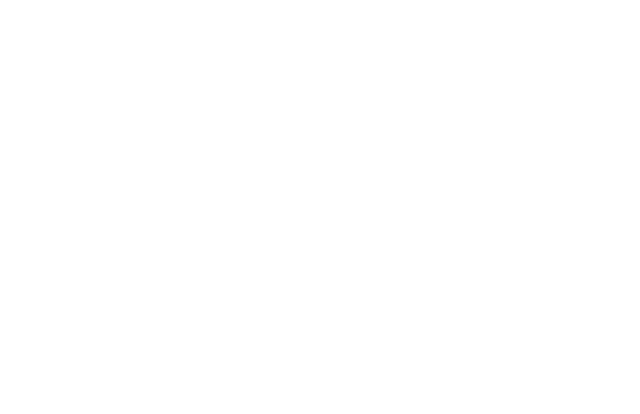
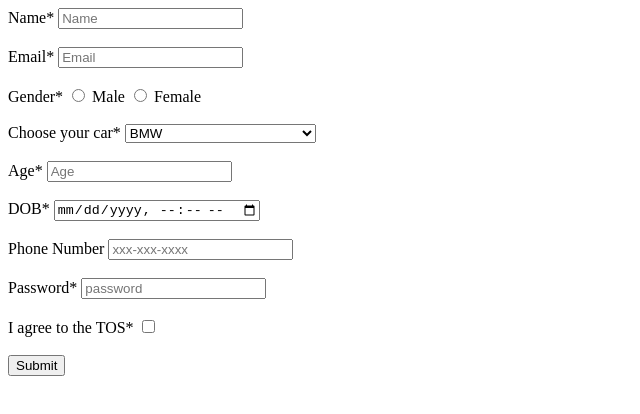
Before and after one commit to acciojob/signup-form-car-BumblebeeBoss, a website: page main.html in a window 1280 px wide. Shown: the whole page, without its empty margins (0-640 px from the left). Drawn offline with Linux system fonts and the light colour scheme.

Commit message:
created a submission

```diff
--- a/main.html
+++ b/main.html
@@ -8,6 +8,49 @@
 
 <body>
 	<!-- the entire body must be written by student -->
+  <form method="post">
+<label for ="name">Name*</label>
+<input type ="text" required id="name" placeholder="Name"><br><br>
+<label for ="email">Email*</label>
+<input type ="email" required id="email" placeholder="Email"><br><br>
+<label for ="gender">Gender*</label>
+<input type="radio" name="gender" id ="gender_m"value="male">
+<label for ="male">Male</label>
+<input type="radio" name="gender" id ="gender_f" value="female">
+<label for ="female">Female</label><br><br>
+<label for ="carbrands">Choose your car*</label>
+<select id ="cars">
+	<option value="" disabled>"--Please choose an option-"</option>
+	<option value ="BMW">BMW</option>
+	<option value ="Audi">Audi</option>
+	<option value ="Mercedez">Mercedez</option>
+</select>	 <br><br>
+
+<!-- <select>
+    <option value="">Select your option</option>
+    <option value="hurr">Durr</option>
+</select>	   -->
+
+<label for ="age">Age*</label>
+<input type ="number" required id="age" placeholder="Age"><br><br>
+
+<label for ="DOB">DOB*</label>
+<input type ="datetime-local" required id="dob" ><br><br>
+
+<label for ="phonenumber">Phone Number</label>
+<input type ="tel" id="tel"  placeholder="xxx-xxx-xxxx"><br><br>
+
+<label for ="password">Password*</label>
+<input type ="password" required id="password" placeholder="password"><br><br>
+
+<label for ="tos"> I agree to the TOS*</label>
+<input type ="checkbox" required id="tos" ><br><br>
+<input type ="submit">
+
+  </form>
+
+
+
     <script type="text/javascript" src="./script.js">
 </script>
 
```
